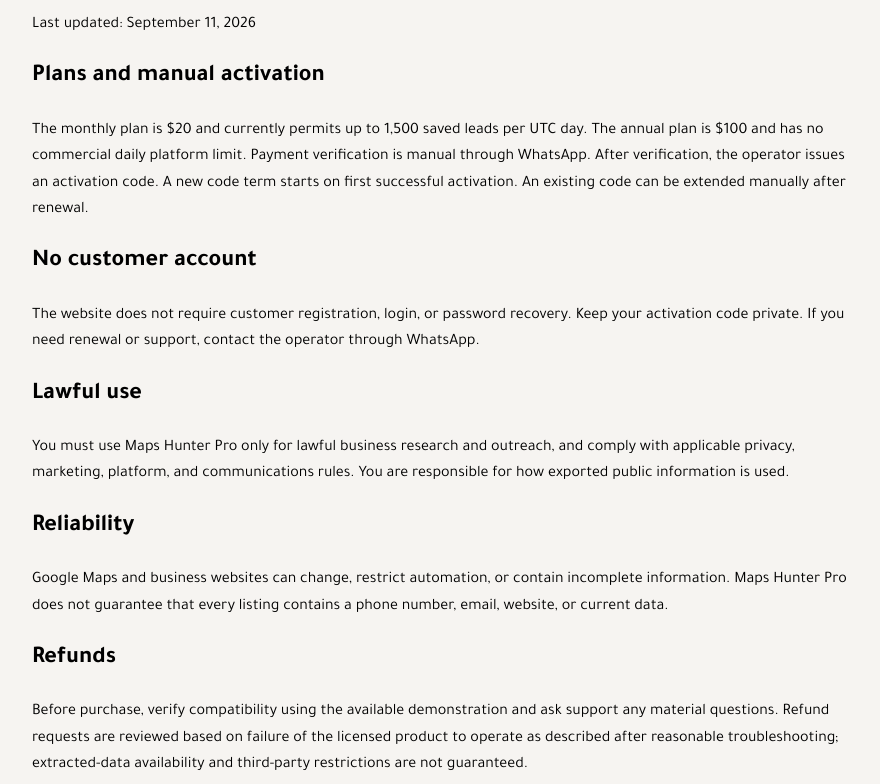
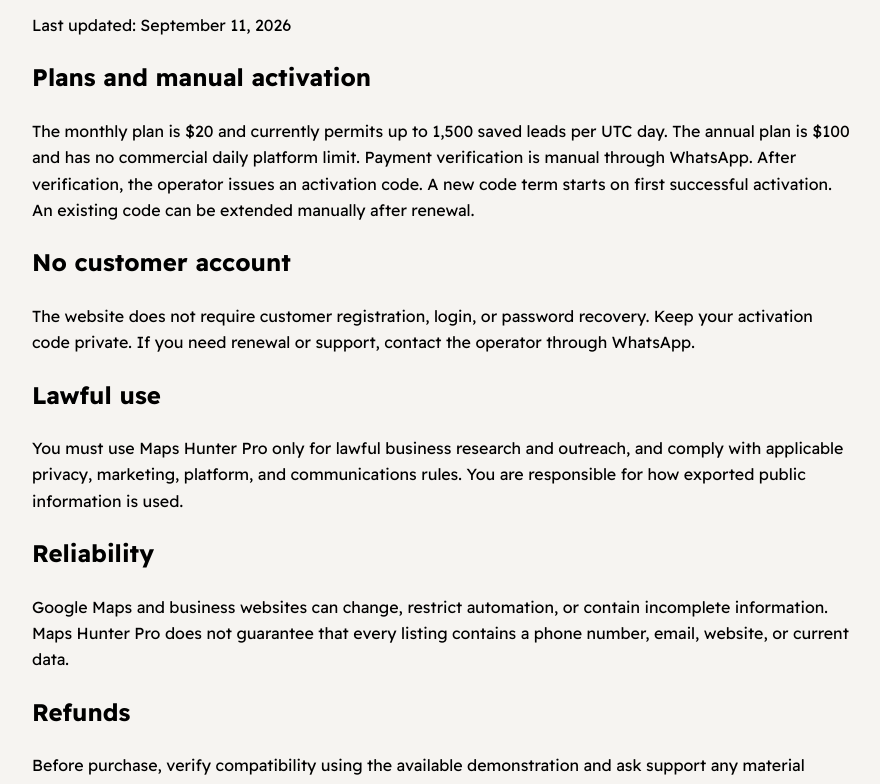
Before and after one commit to x4hop/maps-hunter-pro, a browser extension: page terms.html in a window 1280 px wide. Shown: the part 166-950 px from the top of the page, without its empty margins (198-1078 px from the left). Drawn offline with Linux system fonts and the light colour scheme.

Commit message:
ui: make Readex Pro the base site font

```diff
--- a/assets/styles.css
+++ b/assets/styles.css
@@ -1,4 +1,4 @@
-@import url('https://fonts.googleapis.com/css2?family=Tajawal:wght@400;500;600;700;800;900&display=swap');
+@import url('https://fonts.googleapis.com/css2?family=Readex+Pro:wght@400;500;600;700;800&display=swap');
 
 :root{
   --color-paper:#F6F4F1;
@@ -23,7 +23,7 @@
 
 *{box-sizing:border-box}
 html{scroll-behavior:smooth;background:var(--background)}
-body{margin:0;background:var(--background);color:var(--text);font-family:"Tajawal",Arial,sans-serif;line-height:1.65;-webkit-font-smoothing:antialiased}
+body{margin:0;background:var(--background);color:var(--text);font-family:"Readex Pro",Arial,sans-serif;line-height:1.65;-webkit-font-smoothing:antialiased}
 a{text-decoration:none;color:inherit}
 button,input,select,textarea{font:inherit}
 .wrap{width:min(1180px,calc(100% - 36px));margin:auto}
```
